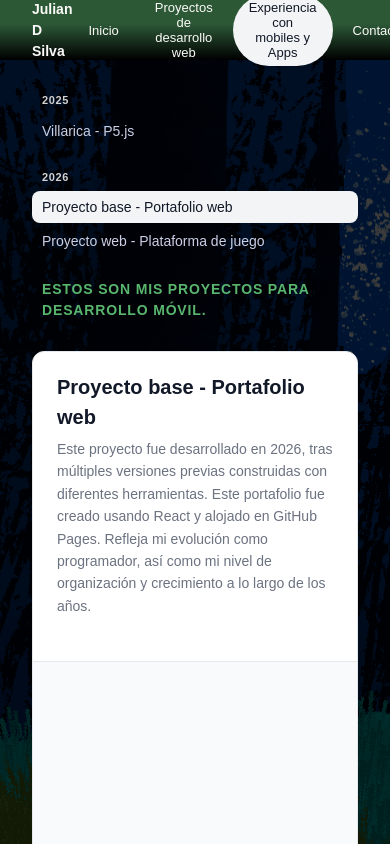
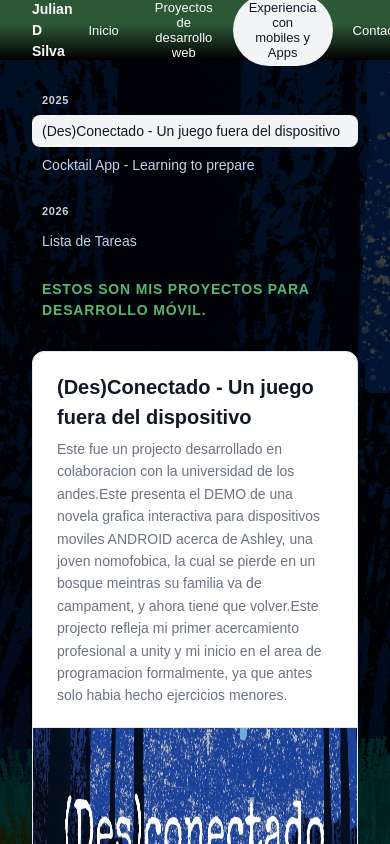
Before and after one commit to neondsilvam/Web_Framework_portfolio, a React (Vite) app: page / in a window 390 px wide. Both pictures are taken after a click on the button "Experiencia con mobiles y Apps". Shown: the top 844 px of the page. Built offline with nearby package versions, Linux system fonts and the light colour scheme; a web font is replaced by a local one.

Commit message:
Media fully updated + started mobile descriptions WIP

```diff
--- a/src/data/projects.ts
+++ b/src/data/projects.ts
@@ -22,6 +22,26 @@ import ProVilla2 from '../assets/Villarica/process2.png'
 import PostVilla1 from '../assets/Villarica/postprocess1.png'
 import PostVilla2 from '../assets/Villarica/postprocess2.png'
 
+//(Des)conectado
+import PreDes1 from '../assets/(Des)conectado/predes1.png'
+import PreDes2 from '../assets/(Des)conectado/predes2.png'
+import PreDes3 from '../assets/(Des)conectado/predes3.png'
+import ProDes1 from '../assets/(Des)conectado/prodes1.png'
+import ProDes2 from '../assets/(Des)conectado/prodes2.png'
+import ProDes3 from '../assets/(Des)conectado/prodes3.png'
+import PostDes1 from '../assets/(Des)conectado/postdes1.png'
+import PostDes2 from '../assets/(Des)conectado/postdes2.png'
+import DesConectado from '../assets/(Des)conectado/(des)conectado.jpg'
+
+//TaskManagerApp
+import preTaskManager from '../assets/TaskManagerApp/preprocess.png'
+import proTaskManager from '../assets/TaskManagerApp/process.png'
+import postTaskManager from '../assets/TaskManagerApp/postprocess.png'
+
+//CocktailApp
+import preCocktail from '../assets/CocktailApp/preprocess.png'
+import proCocktail from '../assets/CocktailApp/process.png'
+import postCocktail from '../assets/CocktailApp/postprocess.png'
 
 export const WebProjectsES: Project[] = [
     {
@@ -332,29 +352,30 @@ export const WebProjectsEN: Project[] = [
 export const MobileProjectsES: Project[] = [
     {
         id: 'p1',
-        title: 'Proyecto base - Portafolio web',
+        title: '(Des)Conectado - Un juego fuera del dispositivo',
         description:
-            'Este proyecto fue desarrollado en 2026, tras múltiples versiones previas construidas con diferentes herramientas. Este portafolio fue creado usando React y alojado en GitHub Pages. Refleja mi evolución como programador, así como mi nivel de organización y crecimiento a lo largo de los años.',
+            'Este fue un projecto desarrollado en colaboracion con la universidad de los andes.' +
+            'Este presenta el DEMO de una novela grafica interactiva para dispositivos moviles ANDROID acerca de Ashley, una joven nomofobica, la cual se pierde en un bosque meintras su familia va de campament, y ahora tiene que volver.' +
+            'Este projecto refleja mi primer acercamiento profesional a unity y mi inicio en el area de programacion formalmente, ya que antes solo habia hecho ejercicios menores.',
         isProjectDeployed: false,
         iframeSrc: '',
-        imageSrc: IMGPort,
-        section: '2026',
-        hasExternalLinks: true,
-        externalLinks: "https://github.com/neondsilvam/Web_Framework_portfolio",
+        imageSrc: DesConectado,
+        section: '2025',
+        hasExternalLinks: false,
+        externalLinks: '',
         isShowingTheProcess: false,
         process: {
             sections: {
                 preproduction: {
-                    title: "Idea Base",
+                    title: "Proceso de creacion y diseno",
                     description: [
-                        "Mi portafolio digital ha pasado por diversas herramientas y procesos: desde crearlo con plataformas existentes como Adobe Express, hasta programarlo con HTML y CSS vainilla en servidores como Glitch.",
-                        "Sin embargo, una vez comprendí cómo desarrollarme como programador frontend y comencé a avanzar con React, logré formalizar un proyecto más sólido.",
-                        "Este portafolio no solo sirve como base para mostrar mis otros proyectos, sino también para demostrar mi potencial de aprendizaje y crecimiento personal."
+                        'El concepto inicial comenzo con el concepto de crear un juego que motivara a la gente a reducir la nomofobia, tambien conocido como el miedo a estar desconectado del mundo electrico.',
+                        ''
                     ],
-                    media: [PrePort2, PrePort1],
+                    media: [PreDes1, PreDes2, PreDes3],
                 },
                 production: {
-                    title: "El desarrollo actual",
+                    title: "Producir La App",
                     description: [
                         'El concepto inicial fue generar la estructura de las páginas navegables, luego el sistema de idiomas y finalmente el contenido en sí.',
                         'Era necesario que toda la información estuviera disponible en ambos idiomas, dado que algunos proyectos contaban únicamente con uno de los dos.',
@@ -363,25 +384,25 @@ export const MobileProjectsES: Project[] = [
                         'Todo esto también dividido por módulo y por proyecto.',
                         'Aclaración: soy consciente de que estos datos deberían estar en un archivo .env, pero en este caso particular no representa un riesgo de seguridad significativo.'
                     ],
-                    media: [ProPort],
+                    media: [ProDes1, ProDes2, ProDes3],
                 },
                 postproduction: {
-                    title: "Pulir detalles",
+                    title: "Playtest y Corregir",
                     description: [
                         "En la etapa final, el enfoque estuvo en organizar el contenido, realizar pruebas y verificar que todo estuviera en su lugar.",
                         "Durante esta fase se agregaron sonidos, se refinaron detalles visuales y se aseguró la coherencia general del proyecto.",
                         "Todo con el objetivo de concluir el proyecto de la mejor manera posible.",
                         "Cabe mencionar que este no es el fin del proyecto, ya que continuará evolucionando conforme mejoren mis habilidades."
                     ],
-                    media: [PostPort],
+                    media: [PostDes1, PostDes2],
                 },
             },
-            sectionFooter: "Todo el contenido web y visual es de creación propia, salvo que se indique lo contrario.",
+            sectionFooter: "Agradecimientos especiales a la universidad de los Andes por la colaboracion.",
         }
     },
     {
         id: 'p2',
-        title: 'Proyecto web - Plataforma de juego',
+        title: 'Lista de Tareas',
         description:
             'Esta página web, desarrollada en 2026 como proyecto de clase, fue construida con React como base. ' +
             'Se conecta directamente con una base de datos mediante el servicio Google Firebase, el cual almacena los datos de las partidas y los registra en la tabla de posiciones. ' +
@@ -403,7 +424,7 @@ export const MobileProjectsES: Project[] = [
                         'El concepto inicial era simplemente lograr que la página web se conectara con el juego entregado previamente.',
                         'Dentro de este proceso, el objetivo no era solo entender la funcionalidad básica, sino también desarrollar el pensamiento lógico necesario para comprender cómo debían funcionar los sistemas internos.'
                     ],
-                    media: [PreWeb],
+                    media: [preTaskManager],
                 },
                 production: {
                     title: "La producción en sí",
@@ -413,7 +434,7 @@ export const MobileProjectsES: Project[] = [
                         'Luego, la plataforma web construida en React con TypeScript, conectada a Firebase desde el backend.',
                         'Finalmente, se desarrolló el módulo de integración entre ambos entornos, permitiendo un flujo de datos continuo y consistente.'
                     ],
-                    media: [ProWeb],
+                    media: [proTaskManager],
                 },
                 postproduction: {
                     title: "Telemetría",
@@ -422,7 +443,7 @@ export const MobileProjectsES: Project[] = [
                         'Esto incluyó las opciones de administrador, reguladas desde Firebase y accesibles únicamente con las credenciales correspondientes (más información en GitHub).',
                         'Este sistema utiliza los datos recolectados para mostrar estadísticas personalizadas del jugador, presentadas como un panel de análisis de datos configurable.'
                     ],
-                    media: [PostWeb],
+                    media: [postTaskManager],
                 },
             },
             sectionFooter: "",
@@ -430,7 +451,7 @@ export const MobileProjectsES: Project[] = [
     },
     {
         id: 'p3',
-        title: 'Villarica - P5.js',
+        title: 'Cocktail App - Learning to prepare',
         description:
             'Este proyecto fue desarrollado para el semillero de investigación "SENDA" de la Universidad de los Andes, Colombia. ' +
             'Su propósito principal fue construir un relato periodístico expresado a través de una propuesta de código narrativo. ' +
@@ -456,7 +477,7 @@ export const MobileProjectsES: Project[] = [
                         'La intención era contar su historia con el mayor respeto posible, al mismo tiempo que transmitir el dolor que vivió.',
                         'Durante esta etapa también fue necesario investigar el aspecto técnico: comprender el funcionamiento de la librería P5.js y obtener los recursos necesarios para el proyecto.'
                     ],
-                    media: [PreVilla1, PreVilla4, PreVilla2, PreVilla3],
+                    media: [preCocktail],
                 },
                 production: {
                     title: "Creando la pieza",
@@ -466,7 +487,7 @@ export const MobileProjectsES: Project[] = [
                         'Todo controlado mediante captura de movimiento, que analiza el video en tiempo real e identifica las manos a partir de una serie de puntos de referencia específicos.',
                         'La única excepción es el botón de inicio, controlado por el mouse como medida de seguridad para evitar activaciones prematuras.'
                     ],
-                    media: [ProVilla1, ProVilla2],
+                    media: [proCocktail],
                 },
                 postproduction: {
                     title: "Presentación",
@@ -474,7 +495,7 @@ export const MobileProjectsES: Project[] = [
                         'Para presentar la propuesta creativa, se desarrolló un concepto de presentación sólido y coherente.',
                         'El objetivo era demostrar un ciclo narrativo completo: el inicio, el conflicto y el desenlace.'
                     ],
-                    media: [PostVilla1, PostVilla2],
+                    media: [postCocktail],
                 },
             },
             sectionFooter: "",
--- a/src/pages/MobileProjects.tsx
+++ b/src/pages/MobileProjects.tsx
@@ -72,7 +72,7 @@ export function MobileProjects() {
                                 allowFullScreen
                             />
                         ) : (
-                            <p className={styles.iframePlaceholder}></p>
+                            <img className={styles.iframe} src={selected.imageSrc}></img>
                         )}
                     </div>
                     <button className={styles.processButton}
```
Also changed, not shown: src/assets/(Des)conectado/(des)conectado.jpg (added).
